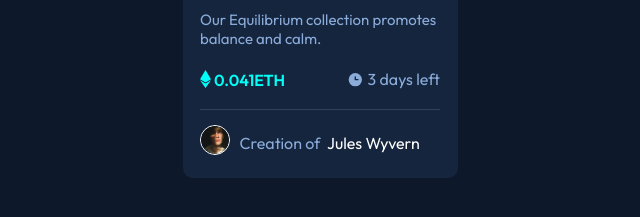
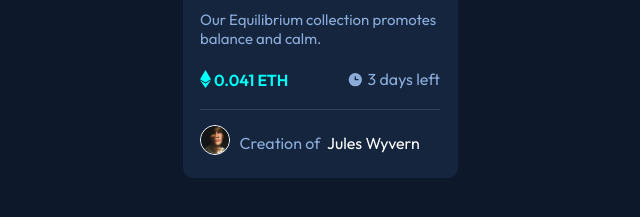
Before and after one commit to JerryJeager/NFT-Preview-Card, a plain HTML site: page index.html in a window 1280 px wide. Shown: the part 353-570 px from the top of the page, 320-960 px from the left. Drawn offline with Linux system fonts and the light colour scheme.

Commit message:
Update index.html

```diff
--- a/index.html
+++ b/index.html
@@ -24,7 +24,7 @@
                         <path
                             d="M11 10.216 5.5 18 0 10.216l5.5 3.263 5.5-3.262ZM5.5 0l5.496 9.169L5.5 12.43 0 9.17 5.5 0Z"
                             fill="#00FFF8" />
-                    </svg><span> 0.041ETH</span>
+                    </svg><span> 0.041 ETH</span>
                 </div>
                 <div id="time">
                     <svg width="17" height="17" xmlns="http://www.w3.org/2000/svg">
```
